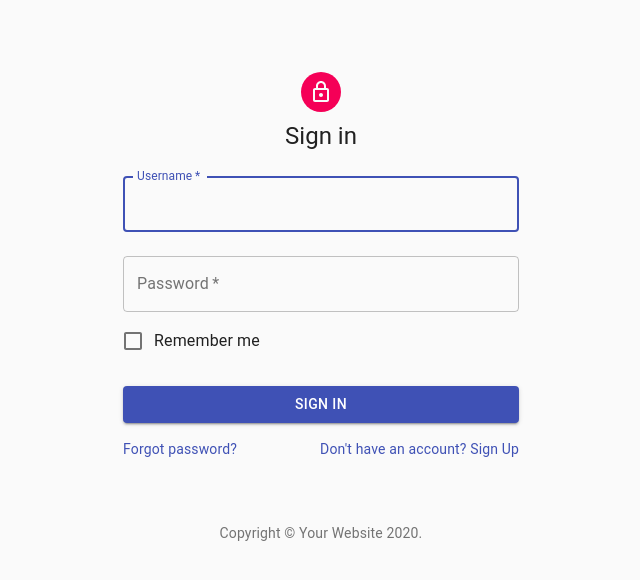
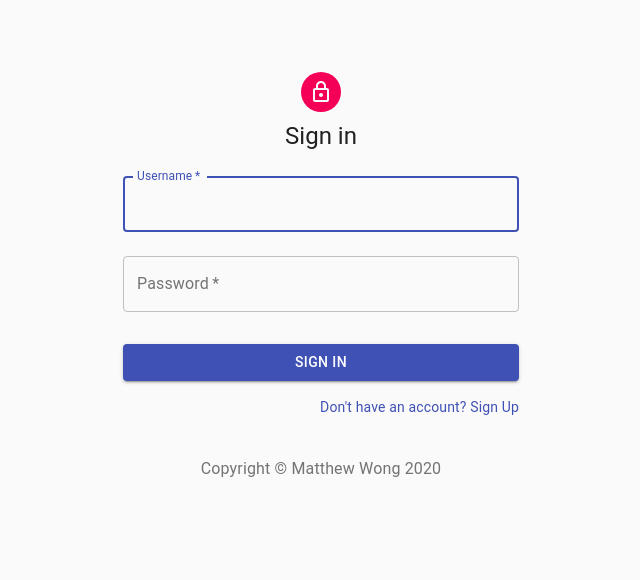
Before and after one commit to mattchw/Killer-Queue, a React (Create React App) app in the folder web/: page /login in a window 1280 px wide. Shown: the top 580 px of the page, without its empty margins (319-959 px from the left). Built offline with nearby package versions, Linux system fonts and the light colour scheme.

Commit message:
Update package.json, favicon.ico, and 7 more files...

```diff
--- a/web/public/index.html
+++ b/web/public/index.html
@@ -25,7 +25,7 @@
       Learn how to configure a non-root public URL by running `npm run build`.
     -->
     <link rel="stylesheet" href="https://fonts.googleapis.com/icon?family=Material+Icons" />
-    <title>React App</title>
+    <title>Killer Queue</title>
   </head>
   <body>
     <noscript>You need to enable JavaScript to run this app.</noscript>
--- a/web/src/components/DashboardCards/Tickets/Tickets.js
+++ b/web/src/components/DashboardCards/Tickets/Tickets.js
@@ -87,7 +87,7 @@ export default function Tickets(props) {
           </TableRow>
         </TableHead>
         <TableBody>
-          {props.tickets.length != 0 && props.tickets.map((item) => {
+          {props.tickets && props.tickets.length != 0 && props.tickets.map((item) => {
             return <TableRow key={item._id} data-item={item} onClick={() => handleOpen(item)}>
               <TableCell>{item.shop.name}</TableCell>
               <TableCell>{item.ticketNum}</TableCell>
--- a/web/src/layouts/Default.js
+++ b/web/src/layouts/Default.js
@@ -1,5 +1,6 @@
 import React from 'react';
 
+import Link from '@material-ui/core/Link';
 import Box from '@material-ui/core/Box';
 import Typography from '@material-ui/core/Typography';
 import Container from '@material-ui/core/Container';
@@ -8,11 +9,12 @@ import NavBar from '../components/NavBar/NavBar';
 
 function Copyright() {
   return (
-    <Typography variant="body2" color="textSecondary" align="center">
+    <Typography variant="body1" color="textSecondary" align="center">
       {'Copyright © '}
-        Your Website
+      <Link color="inherit" href="https://mattwong.info/">
+        Matthew Wong
+      </Link>{' '}
       {new Date().getFullYear()}
-      {'.'}
     </Typography>
   );
 }
--- a/web/src/route/Dashboard.js
+++ b/web/src/route/Dashboard.js
@@ -3,27 +3,12 @@ import cookie from 'js-cookie';
 import { useHistory } from 'react-router-dom';
 import { useDispatch, useSelector } from 'react-redux';
 
-import Box from '@material-ui/core/Box';
 import Typography from '@material-ui/core/Typography';
-import Container from '@material-ui/core/Container';
-
-import NavBar from '../components/NavBar/NavBar';
 import CustomerDashboard from '../components/DashboardContainers/Customer/Customer';
 import ShopOwnerDashboard from '../components/DashboardContainers/ShopOwner/ShopOwner';
 
 // layout
 import Layout from '../layouts/Default';
-
-function Copyright() {
-  return (
-    <Typography variant="body2" color="textSecondary" align="center">
-      {'Copyright © '}
-        Your Website
-      {new Date().getFullYear()}
-      {'.'}
-    </Typography>
-  );
-}
 
 const drawerWidth = 200;
 
--- a/web/src/route/Home.js
+++ b/web/src/route/Home.js
@@ -1,34 +1,8 @@
-import React, { useState, useEffect } from 'react';
-import cookie from 'js-cookie';
-import { useHistory } from 'react-router-dom';
-import { useDispatch, useSelector } from 'react-redux';
-
-import Box from '@material-ui/core/Box';
-import Typography from '@material-ui/core/Typography';
-import Container from '@material-ui/core/Container';
+import React from 'react';
 
 import Main from '../components/Main/Main';
 
-// layout
-import Layout from '../layouts/Default';
-
-function Copyright() {
-  return (
-    <Typography variant="body2" color="textSecondary" align="center">
-      {'Copyright © '}
-        Your Website
-      {new Date().getFullYear()}
-      {'.'}
-    </Typography>
-  );
-}
-
-
 export default function Home() {
-
-  useEffect(() => {
-
-  }, []);
 
   return (
     <React.Fragment>
--- a/web/src/route/Login.js
+++ b/web/src/route/Login.js
@@ -13,6 +13,8 @@ import Typography from '@material-ui/core/Typography';
 import { makeStyles } from '@material-ui/core/styles';
 import Container from '@material-ui/core/Container';
 
+import Footer from '../components/Footer/Footer';
+
 import Snackbar from '@material-ui/core/Snackbar';
 
 import { useLocation, useHistory } from 'react-router-dom';
@@ -22,13 +24,12 @@ import { authActions } from '../actions/authentication.action';
 
 function Copyright() {
   return (
-    <Typography variant="body2" color="textSecondary" align="center">
+    <Typography variant="body1" color="textSecondary" align="center">
       {'Copyright © '}
-      <Link color="inherit" href="https://material-ui.com/">
-        Your Website
+      <Link color="inherit" href="https://mattwong.info/">
+        Matthew Wong
       </Link>{' '}
       {new Date().getFullYear()}
-      {'.'}
     </Typography>
   );
 }
@@ -94,7 +95,7 @@ export default function Login() {
     setSubmitted(true);
     if (username && password) {
       // get return url from location state or default to home page
-      const { from } = location.state || { from: { pathname: "/" } };
+      const { from } = location.state || { from: { pathname: "/dashboard" } };
       dispatch(authActions.login(username, password)).then(()=>{
         history.push(from);
       });
@@ -137,10 +138,6 @@ export default function Login() {
             autoComplete="current-password"
             onChange={handleChange}
           />
-          <FormControlLabel
-            control={<Checkbox value="remember" color="primary" />}
-            label="Remember me"
-          />
           <Button
             type="submit"
             fullWidth
@@ -150,12 +147,7 @@ export default function Login() {
           >
             Sign In
           </Button>
-          <Grid container>
-            <Grid item xs>
-              <Link href="#" variant="body2">
-                Forgot password?
-              </Link>
-            </Grid>
+          <Grid container justify="flex-end">
             <Grid item>
               <Link href="/signup" variant="body2">
                 {"Don't have an account? Sign Up"}
@@ -164,7 +156,7 @@ export default function Login() {
           </Grid>
         </form>
       </div>
-      <Box mt={8}>
+      <Box mt={5}>
         <Copyright />
       </Box>
       <Snackbar
--- a/web/src/route/SignUp.js
+++ b/web/src/route/SignUp.js
@@ -3,8 +3,6 @@ import Avatar from '@material-ui/core/Avatar';
 import Button from '@material-ui/core/Button';
 import CssBaseline from '@material-ui/core/CssBaseline';
 import TextField from '@material-ui/core/TextField';
-import FormControlLabel from '@material-ui/core/FormControlLabel';
-import Checkbox from '@material-ui/core/Checkbox';
 import Link from '@material-ui/core/Link';
 import Grid from '@material-ui/core/Grid';
 import Box from '@material-ui/core/Box';
@@ -21,13 +19,12 @@ import { authActions } from '../actions/authentication.action';
 
 function Copyright() {
   return (
-    <Typography variant="body2" color="textSecondary" align="center">
+    <Typography variant="body1" color="textSecondary" align="center">
       {'Copyright © '}
-      <Link color="inherit" href="https://material-ui.com/">
-        Your Website
+      <Link color="inherit" href="https://mattwong.info/">
+        Matthew Wong
       </Link>{' '}
       {new Date().getFullYear()}
-      {'.'}
     </Typography>
   );
 }
@@ -198,12 +195,6 @@ export default function SignUp() {
                 onChange={handleChange}
               />
             </Grid>
-            <Grid item xs={12}>
-              <FormControlLabel
-                control={<Checkbox value="allowExtraEmails" color="primary" />}
-                label="I want to receive inspiration, marketing promotions and updates via email."
-              />
-            </Grid>
           </Grid>
           <Button
             type="submit"
```
Also changed, not shown: 2 other files (tests, documents, lock files or other folders).
